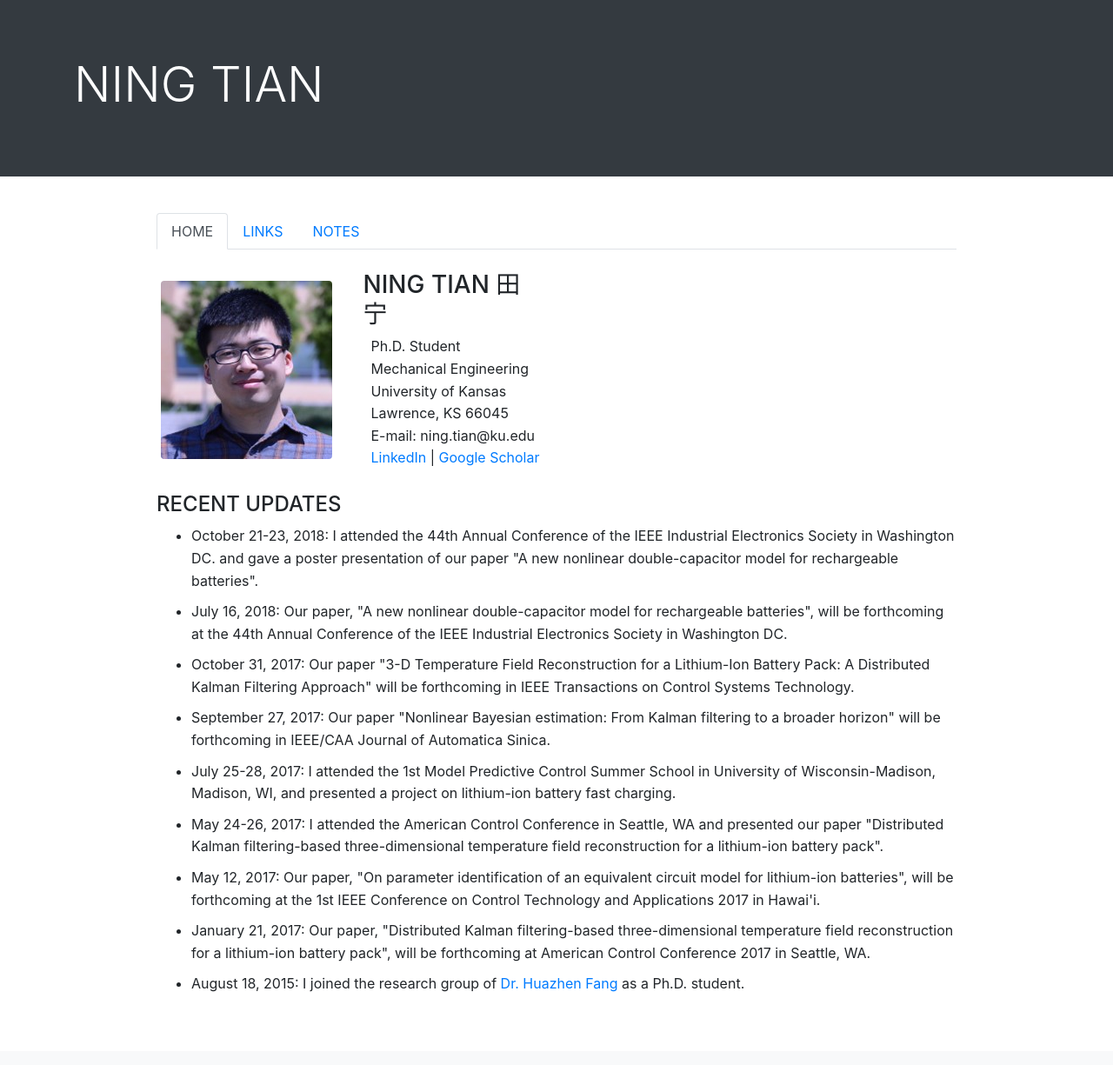
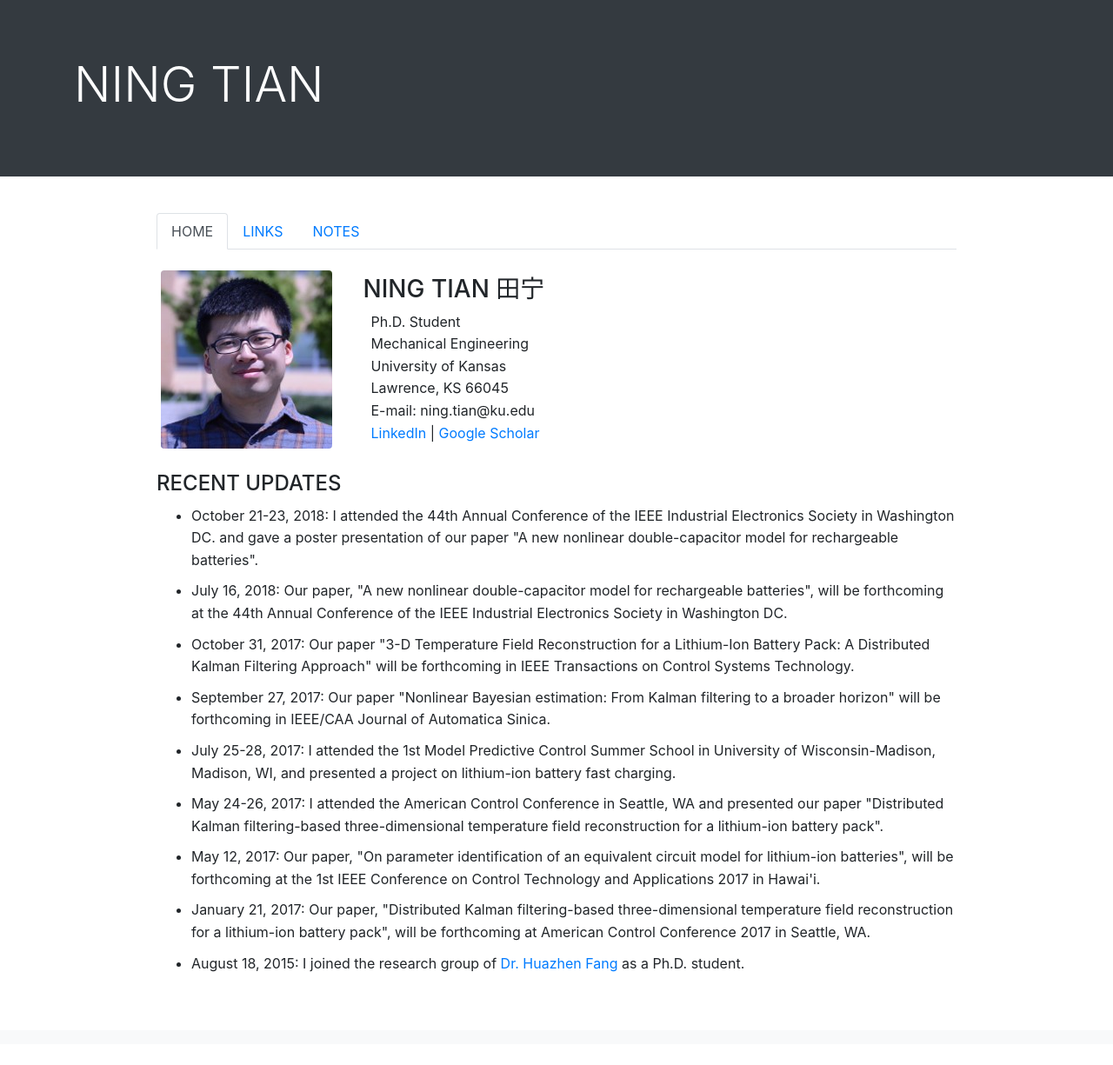
Before and after one commit to ningtian/ningtian.github.io, a Jekyll site: the page index.html, which Jekyll copies as it is, in a window 1280 px wide. Shown: the whole page at 87% size. Built offline with Jekyll 4.4.1, drawn with Linux system fonts in a browser that asks for light colours; after the commit the page ends 1201 px from its top, so only the background shows below that.

Commit message:
Update index.html

```diff
--- a/index.html
+++ b/index.html
@@ -50,7 +50,7 @@
 	<div class="col-3">
 	<img src="/img/Picture11.jpg" class="rounded mx-auto d-block" alt="Responsive image">
 	</div>
-	<div class="col-3">
+	<div class="col-9">
 	<h3>NING TIAN 田宁</h3>
 	&nbsp  Ph.D. Student<br>
 	&nbsp  Mechanical Engineering<br>
```
